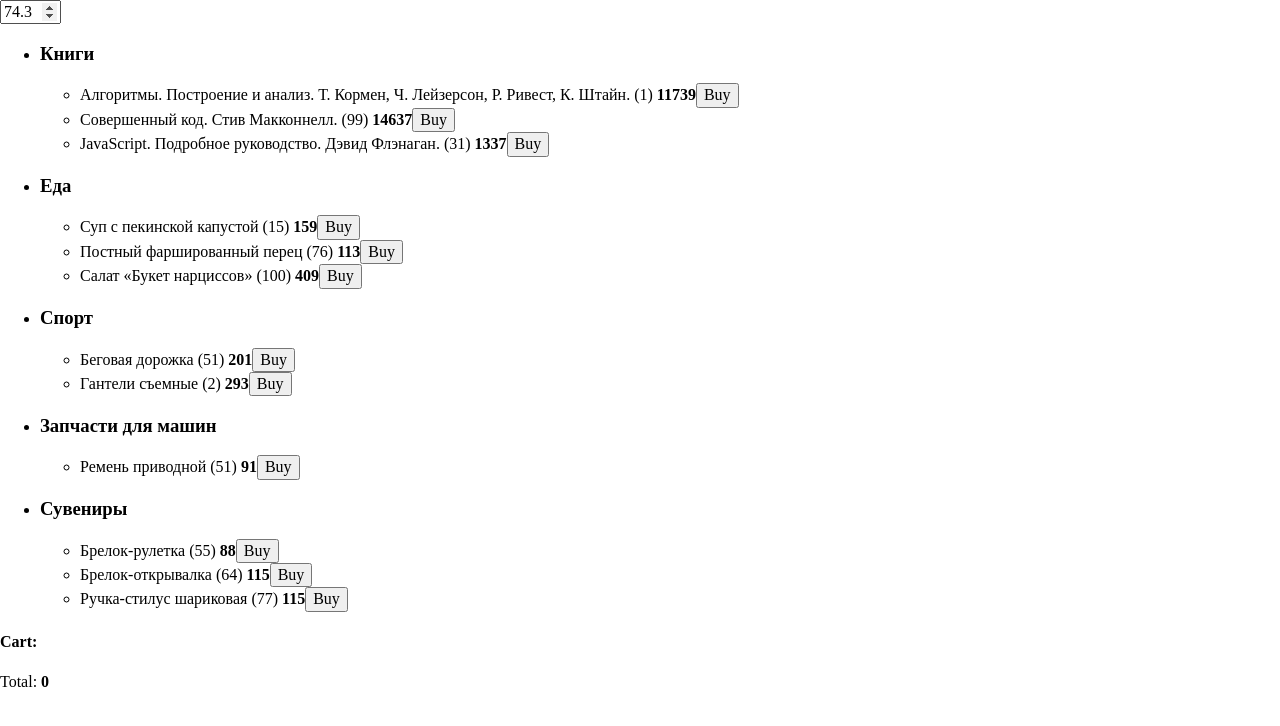
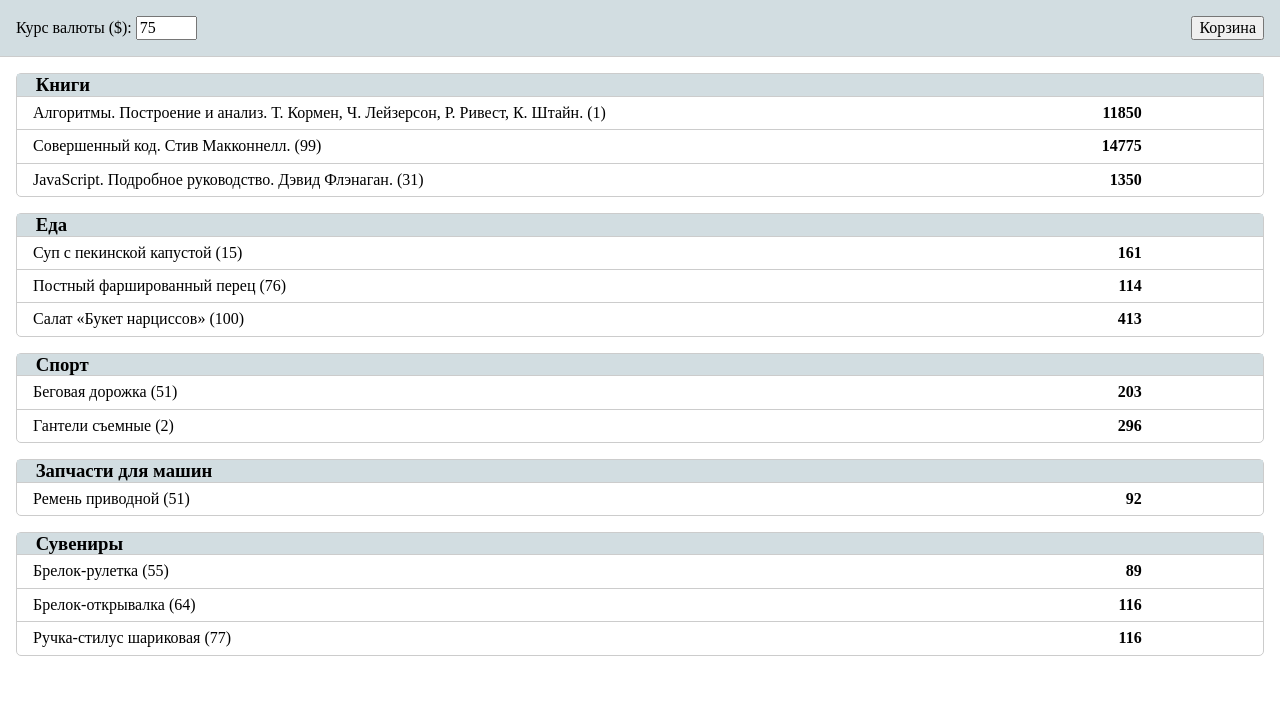
Before and after one commit to Akella13/4people, a Vue app: page / in a window 1280 px wide. Shown: the top 726 px of the page. Built offline with nearby package versions, Linux system fonts and the light colour scheme.

Commit message:
feat: basic styling

```diff
--- a/src/App.vue
+++ b/src/App.vue
@@ -1,9 +1,16 @@
 <template>
-  <main>
-    <input type="number" :min="20" :max="80" :step="5" v-model.number="currency" >
-    <Catalogue :currency="currency" @buy="(good) => { addedItem = good }" />
-    <Cart :added="addedItem" :currency="currency" />
-  </main>
+  <div>
+    <header class="header">
+      <label>
+        Курс валюты ($):
+        <input type="number" :min="20" :max="80" :step="5" v-model.number="currency" tabindex="-1">
+      </label>
+      <Cart :added="addedItem" :currency="currency" />
+    </header>
+    <main>
+      <Catalogue :currency="currency" @buy="(good) => { addedItem = good }" />
+    </main>
+  </div>
 </template>
 
 <script>
@@ -19,8 +26,24 @@ export default {
   data() {
     return {
       addedItem: {},
-      currency: 74.3,
+      currency: 75,
     };
   },
 }
 </script>
+
+<style>
+  .header {
+    display: flex;
+    justify-content: space-between;
+    align-items: center;
+    background-color: #d2dde1;
+    border-bottom: 1px solid #ccc;
+    padding: 1em;
+    position: relative;
+  }
+
+  .button {
+    cursor: pointer;
+  }
+</style>
--- a/src/components/Cart.vue
+++ b/src/components/Cart.vue
@@ -1,15 +1,47 @@
 <template>
   <div>
-    <h4>Cart:</h4>
-    <ul>
-      <li v-for="(item, index) in items" :key="index">
-        {{ GoodName(item.groupId, item.id) }}
-        <input type="number" v-model.number="item.quantity" :min="1">
-        <b>{{ PriceRub(item.priceUSD) * item.quantity }}</b>
-        <button @click="Remove(item)">Remove</button>
-      </li>
-    </ul>
-    Total: <b>{{ total }}</b>
+    <button @click="cartShown = !cartShown" class="button">
+      Корзина
+      <span v-show="items.length > 0">
+        ({{ items.length }})
+      </span>
+    </button>
+    <section v-show="cartShown" class="cart">
+      <div v-if="items.length > 0" class="cart__content">
+        <table class="table">
+          <thead>
+            <tr class="table__row">
+              <th>Название</th>
+              <th>Кол-во</th>
+              <th>Цена, &#8381;</th>
+              <th></th>
+            </tr>
+          </thead>
+          <tbody>
+            <tr v-for="(item, index) in items" :key="index" class="table__row">
+              <td class="table__cell">
+                {{ GoodName(item.groupId, item.id) }}
+              </td>
+              <td class="table__cell">
+                <input type="number" v-model.number="item.quantity" :min="1" class="input__number">
+              </td>
+              <td class="table__cell">
+                <b>{{ PriceRub(item.priceUSD) * item.quantity }}</b>
+              </td>
+              <td class="table__cell">
+                <button class="button table__action" @click="Remove(item)">&#10005;</button>
+              </td>
+            </tr>
+          </tbody>
+        </table>
+        <p class="cart__total">
+          Всего: <b>{{ total }} &#8381;</b>
+        </p>
+      </div>
+      <p v-else class="cart__msg">
+        Нет товаров в корзине
+      </p>
+    </section>
   </div>
 </template>
 
@@ -28,6 +60,7 @@ export default {
     return {
       items: [],
       names,
+      cartShown: false,
     };
   },
   computed: {
@@ -78,3 +111,59 @@ export default {
   }
 }
 </script>
+
+<style>
+  .cart {
+    position: absolute;
+    right: 1em;
+    z-index: 1;
+    background-color: #ccc;
+    border: 1px solid rgb(118, 118, 118);
+    border-radius: 1em 0 1em 1em;
+    min-width: 50%;
+    min-height: 30vh;
+    padding: 1em;
+    box-sizing: border-box;
+    display: flex;
+  }
+
+  .cart__content {
+    width: 100%;
+  }
+
+  .cart__msg {
+    align-self: center;
+    width: 100%;
+    text-align: center;
+  }
+
+  .cart__total {
+    text-align: end;
+    padding-right: 2.5em;
+  }
+
+  .table {
+    border-collapse: collapse;
+    width: 100%;
+  }
+
+  .table__row {
+    border-bottom: 1px solid black;
+  }
+
+  .table__cell {
+    padding: 0 0.5em;
+  }
+
+  .table__row:hover .table__action {
+    visibility: visible;
+  }
+
+  .table__action {
+    visibility: hidden;
+  }
+
+  .input__number {
+    width: 3em;
+  }
+</style>
--- a/src/components/Catalogue.vue
+++ b/src/components/Catalogue.vue
@@ -1,15 +1,17 @@
 <template>
-  <ul>
-    <li v-for="group in groupedGoods" :key="group.id">
-      <h3>{{ GroupName(group.id) }}</h3>
-      <ul>
-        <li v-for="(good, index) in group.goods" :key="index">
-          {{ GoodName(group.id, good.id) }}
-          ({{ good.inStock }})
-          <b :class="currencyRaised">
+  <ul class="groups">
+    <li v-for="group in groupedGoods" :key="group.id" class="group">
+      <h3 class="group__title">{{ GroupName(group.id) }}</h3>
+      <ul class="goods">
+        <li v-for="(good, index) in group.goods" :key="index" class="good">
+          <span class="good__title">
+            {{ GoodName(group.id, good.id) }}
+            ({{ good.inStock }})
+          </span>
+          <b :class="currencyRaised" class="good__price">
             {{ PriceRub(good.priceUSD) }}
           </b>
-          <button @click="Buy(good, group.id)">Buy</button>
+          <button class="button good__action" @click="Buy(good, group.id)">В корзину</button>
         </li>
       </ul>
     </li>
@@ -83,7 +85,6 @@ export default {
       });
     },
     ImportGoods() {
-      console.log('import')
       import('/task/data.json').then(a => {
         this.goods = a.Value.Goods.map(el => {
           return {
@@ -94,7 +95,61 @@ export default {
           };
         });
       });
-    }
+    },
   },
 }
 </script>
+
+<style>
+  .groups {
+    list-style-type: none;
+    padding: 0 1em;
+  }
+
+  .group {
+    border: 1px solid #ccc;
+    border-radius: 5px;
+    margin-bottom: 1em;
+  }
+
+  .group__title {
+    background-color: #d2dde1;
+    border-bottom: 1px solid #ccc;
+    margin: unset;
+    padding-left: 1em;
+  }
+
+  .goods {
+    list-style-type: none;
+    padding: unset;
+  }
+
+  .good {
+    display: flex;
+    justify-content: center;
+    align-items: center;
+  }
+
+  .good:not(:last-child) {
+    border-bottom: 1px solid #ccc;
+  }
+
+  .good:hover .good__action {
+    visibility: visible;
+  }
+
+  .good__title {
+    margin-left: 1em;
+    margin-right: auto;
+  }
+
+  .good__price {
+    margin-right: 1em;
+  }
+
+  .good__action {
+    margin: 0.25em;
+    visibility: hidden;
+    margin-right: 1em;
+  }
+</style>
```
